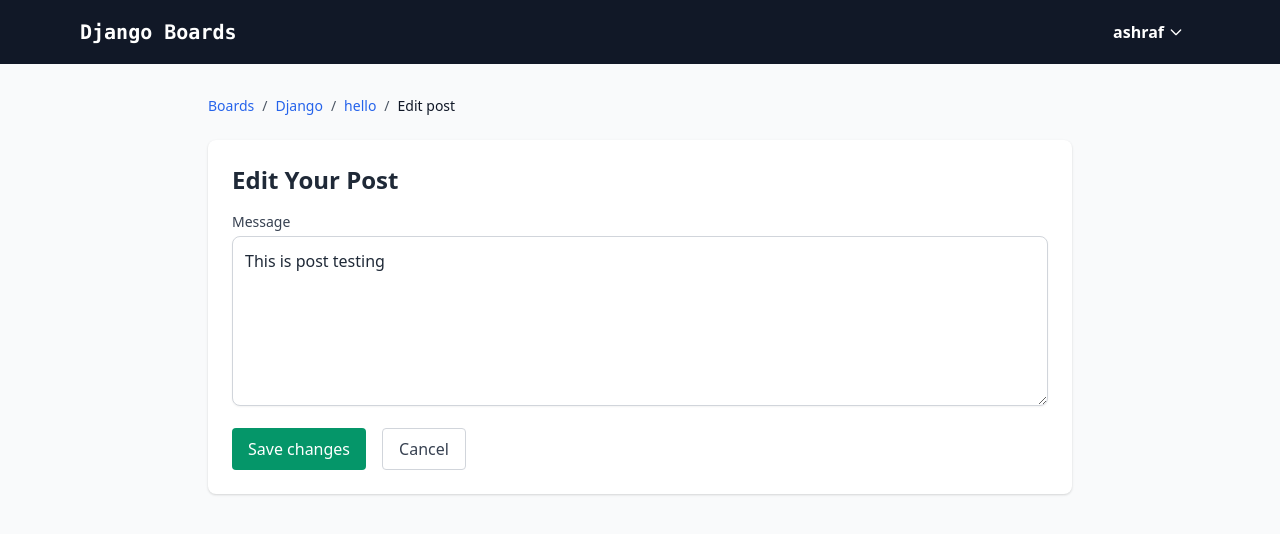
After one commit to khannaveed2310/Django-board, a Django app: page /boards/1/topics/1/posts/1/edit/ in a window 1280 px wide. The commit adds this page. Shown: the top 534 px of the page. Run offline with Django 5.2, Linux system fonts and the light colour scheme; a user stored in the database is signed in; data comes from the database, SQL or seed files in the repository.

Commit message:
Add Edit button

```diff
--- a/myproject/board/models.py
+++ b/myproject/board/models.py
@@ -22,7 +22,7 @@ class Topic(models.Model):
     last_updated = models.DateTimeField(auto_now_add = True)
     board = models.ForeignKey(Board, related_name='topics', on_delete=models.CASCADE)
     starter = models.ForeignKey(User, related_name='topics', on_delete=models.CASCADE)
-
+    views = models.PositiveIntegerField(default=0)
 
     @property
     def replies(self):
--- a/myproject/board/urls.py
+++ b/myproject/board/urls.py
@@ -9,6 +9,7 @@ urlpatterns = [
     path('board/<int:pk>/topics/<int:topic_pk>/', views.topic_posts, name='topic_posts'),
     path('boards/<int:pk>/topics/<int:topic_pk>/reply/', views.reply_topic, name='reply_topic'),
     path('boards/newboard/', views.new_board, name='new_board'),
+    path('boards/<int:pk>/topics/<int:topic_pk>/posts/<int:post_pk>/edit/', views.edit_post, name='edit_post'),
 
 
 ]
--- a/myproject/board/views.py
+++ b/myproject/board/views.py
@@ -4,6 +4,7 @@ from .models import Board, Topic, Post
 from .forms import PostForm
 from django.contrib.auth.decorators import login_required
 from django.db.models import Count
+from django.utils import timezone
 
 
 def home(request):
@@ -54,6 +55,8 @@ def new_topics(request, pk):
 
 def topic_posts(request, pk, topic_pk):
     topic = get_object_or_404(Topic, board__pk=pk, pk=topic_pk)
+    topic.views += 1
+    topic.save()
     return render(request, 'topic_posts.html', {'topic': topic})
 
 @login_required
@@ -70,3 +73,21 @@ def reply_topic(request, pk ,topic_pk):
     else:
         form = PostForm()
     return render(request, 'reply_topic.html', {'topic': topic, 'form': form})
+
+
+@login_required
+def edit_post(request, pk, topic_pk, post_pk):
+    post = get_object_or_404(Post, pk=post_pk, created_by=request.user)
+
+    if request.method == 'POST':
+        form = PostForm(request.POST, instance=post)
+        if form.is_valid():
+            post = form.save(commit=False)
+            post.updated_by = request.user
+            post.updated_at = timezone.now()
+            post.save()
+            return redirect('topic_posts', pk=pk, topic_pk=topic_pk)
+    else:
+        form = PostForm(instance=post)
+
+    return render(request, 'edit_post.html', {'post': post, 'form': form})
--- /dev/null
+++ b/myproject/templates/edit_post.html
@@ -0,0 +1,65 @@
+<!DOCTYPE html>
+<html lang="en">
+  <head>
+    <meta charset="UTF-8" />
+    <meta name="viewport" content="width=device-width, initial-scale=1.0" />
+    <title>Edit Post</title>
+    <link href="https://cdn.jsdelivr.net/npm/tailwindcss@2.2.19/dist/tailwind.min.css" rel="stylesheet">
+  </head>
+  <body class="bg-gray-50 text-gray-800">
+
+    <!-- Navbar -->
+    {% include 'navbar.html' %}
+
+    <div class="max-w-4xl mx-auto px-4 py-8">
+
+      <!-- Breadcrumb -->
+      <nav class="text-sm text-gray-600 mb-6">
+        <ol class="flex flex-wrap space-x-2">
+          <li><a href="{% url 'home' %}" class="text-blue-600 hover:underline">Boards</a></li>
+          <span>/</span>
+          <li><a href="{% url 'board_topics' post.topic.board.pk %}" class="text-blue-600 hover:underline">{{ post.topic.board.name }}</a></li>
+          <span>/</span>
+          <li><a href="{% url 'topic_posts' post.topic.board.pk post.topic.pk %}" class="text-blue-600 hover:underline">{{ post.topic.subject }}</a></li>
+          <span>/</span>
+          <li class="text-gray-900 font-medium">Edit post</li>
+        </ol>
+      </nav>
+
+      <!-- Edit Form -->
+      <div class="bg-white shadow rounded-lg p-6">
+        <h1 class="text-2xl font-semibold mb-4">Edit Your Post</h1>
+
+        <form method="post" novalidate class="space-y-4">
+          {% csrf_token %}
+
+          <!-- Message Field -->
+          <div>
+            <label for="id_message" class="block text-sm font-medium text-gray-700 mb-1">Message</label>
+            <textarea
+              name="message"
+              id="id_message"
+              rows="6"
+              class="w-full p-3 border border-gray-300 rounded-lg shadow-sm focus:outline-none focus:ring-2 focus:ring-blue-500"
+              required
+            >{{ form.message.value|default:post.message }}</textarea>
+
+            {% if form.message.errors %}
+              <p class="text-red-600 text-sm mt-1">{{ form.message.errors }}</p>
+            {% endif %}
+          </div>
+
+          <div class="flex space-x-4">
+            <button type="submit" class="bg-green-600 hover:bg-green-700 text-white font-medium py-2 px-4 rounded">
+              Save changes
+            </button>
+            <a href="{% url 'topic_posts' post.topic.board.pk post.topic.pk %}" class="border border-gray-300 hover:border-gray-400 text-gray-700 py-2 px-4 rounded">
+              Cancel
+            </a>
+          </div>
+        </form>
+      </div>
+    </div>
+
+  </body>
+</html>
--- a/myproject/templates/topic_posts.html
+++ b/myproject/templates/topic_posts.html
@@ -84,7 +84,7 @@
                     {% if post.created_by == user %}
                       <div class="mt-3">
                         <a
-
+                          href="{% url 'edit_post' post.topic.board.pk post.topic.pk post.pk %}"
                           class="inline-block bg-blue-600 hover:bg-blue-700 text-white text-sm font-medium py-1.5 px-3 rounded"
                           role="button"
                         >
--- a/myproject/templates/topics.html
+++ b/myproject/templates/topics.html
@@ -79,7 +79,7 @@
               </td>
               <td class="px-4 py-2">{{ topic.starter.username }}</td>
               <td class="px-4 py-2">{{topic.replies}}</td>
-              <td class="px-4 py-2">0</td>
+              <td class="px-4 py-2">{{topic.views}}</td>
               <td class="px-4 py-2">{{ topic.last_updated }}</td>
             </tr>
             {% empty %}
```
Also changed, not shown: myproject/board/migrations/0002_rename_board_topic_board_topic_views.py (added), myproject/db.sqlite3.
